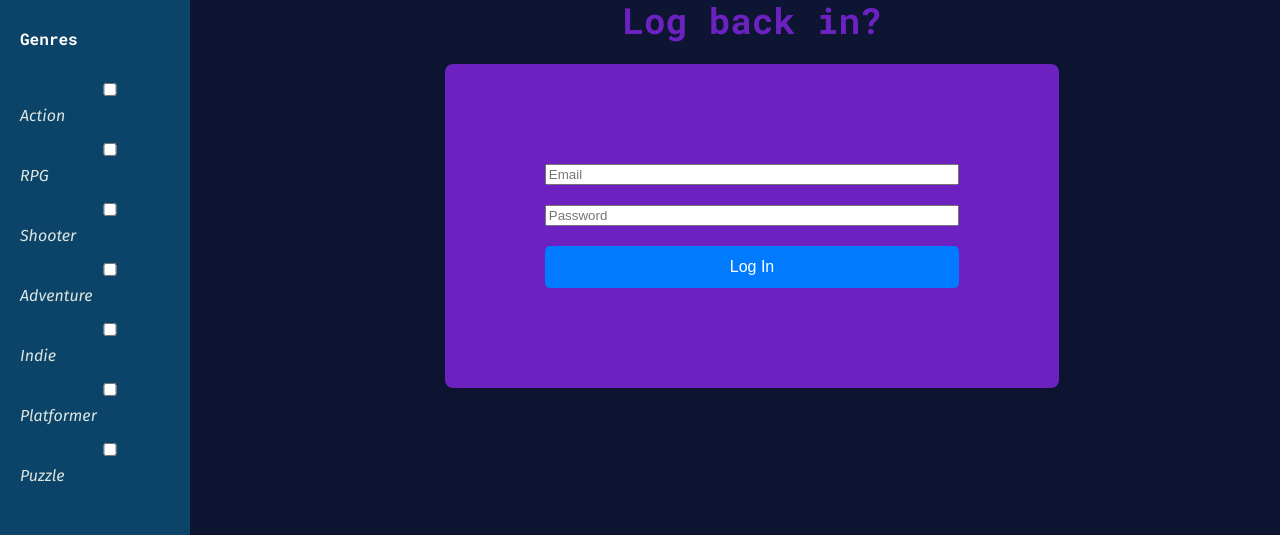
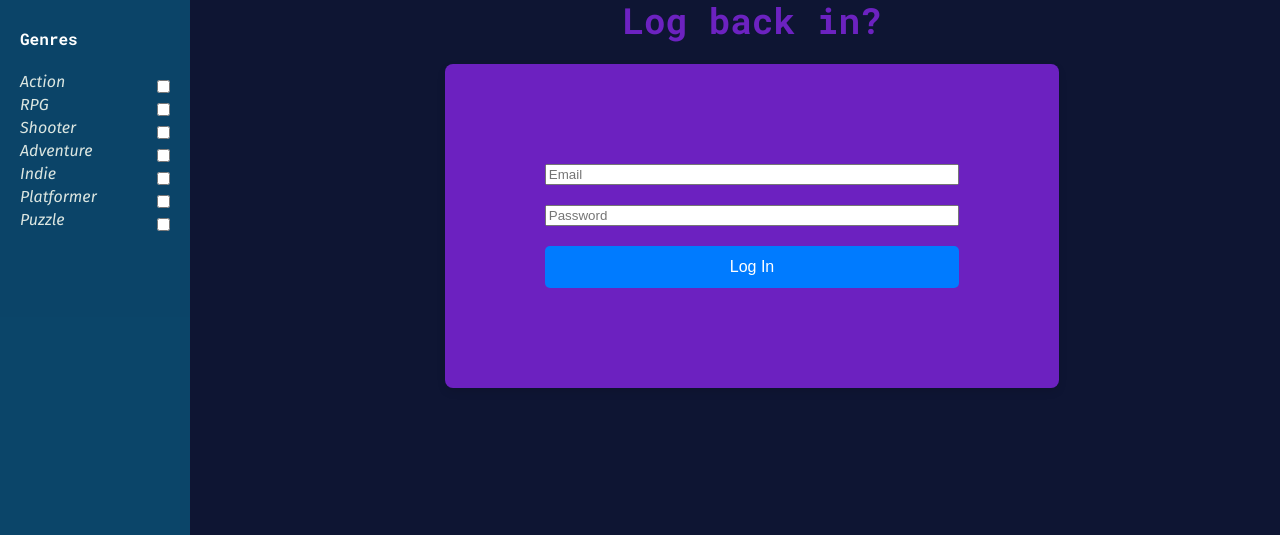
Before and after one commit to erianflores/frames_levels, a React (Vite) app: page /login in a window 1280 px wide. Shown: the part 194-729 px from the top of the page. Built offline with nearby package versions, Linux system fonts and the light colour scheme; no server answers.

Commit message:
sidebar updated

```diff
--- a/src/components/Sidebar.jsx
+++ b/src/components/Sidebar.jsx
@@ -48,6 +48,7 @@ function Sidebar() {
         ].map((genre) => (
           <label key={genre}>
             <input
+              className="filter-input"
               type="checkbox"
               name="genre"
               value={genre}
--- a/src/styles/SideBar.css
+++ b/src/styles/SideBar.css
@@ -22,7 +22,7 @@
   margin-top: 80px;
 }
 
-.sidebar label {
+/* .sidebar label {
   display: block;
   margin: 10px 0 5px;
 }
@@ -32,7 +32,7 @@
   width: 100%;
   padding: 5px;
   margin-bottom: 10px;
-}
+} */
 
 .genre-filters {
   display: flex;
@@ -44,13 +44,20 @@
 }
 
 .genre-filters label {
+  display: flex;
+  flex-direction: row-reverse;
+  justify-content: space-between;
+  align-items: center;
+  width: 100%;
 }
 
-.genre-filters label span {
+/* .genre-filters label span {
   margin-right: 10px;
   display: flex;
+} */
+
+.filter-input {
+  margin: 0;
+  margin-top: 10px;
+  background-color: rgb(230, 128, 4);
 }
-
-.genre-filters input[type="checkbox"] {
-  margin-left: 10%;
-}
--- a/src/styles/Topratedgames.css
+++ b/src/styles/Topratedgames.css
@@ -1,7 +1,7 @@
 .top-rated-games {
   width: 100%;
   max-width: 900px;
-  margin-left: 20%;
+  margin-left: 25%;
   position: relative;
   margin-bottom: 50px;
   text-align: center;
```
